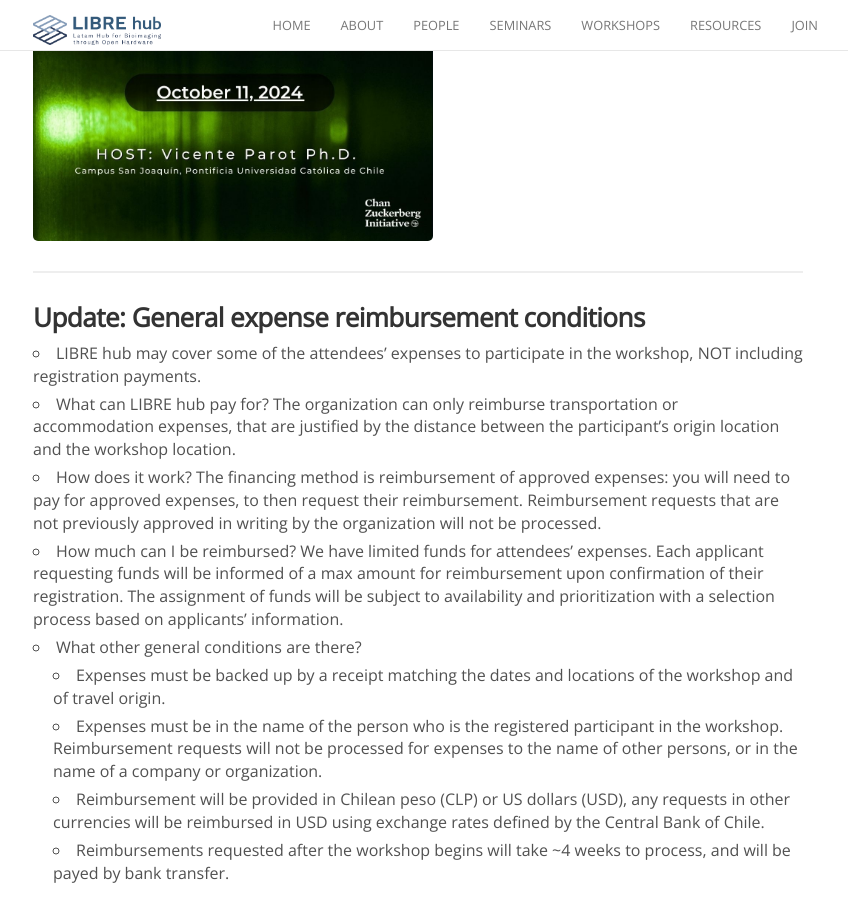
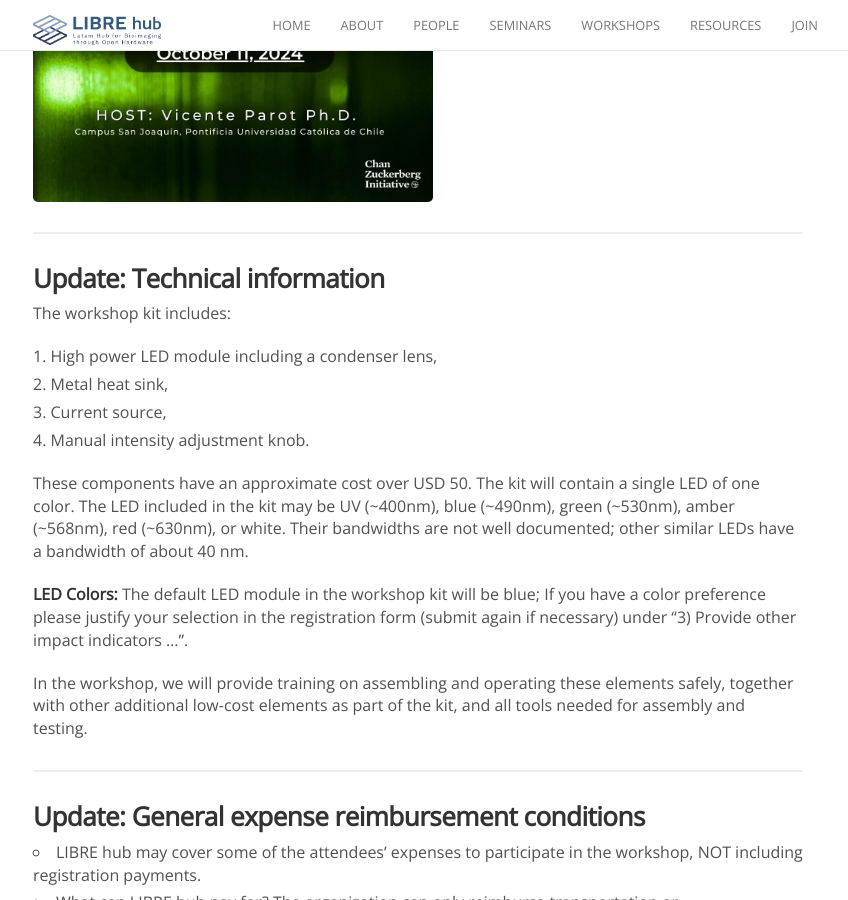
Before and after one commit to LIBREhub/LIBREhub.github.io, a Jekyll site: the page built from _posts/2024-06-12-led-illum-ws.md, in a window 1280 px wide and 900 px high, scrolled down 689 px. Shown: the whole window, without its empty margins (222-1070 px from the left). Built offline with Jekyll 4.4.1, drawn with Linux system fonts in a browser that asks for light colours; nearby versions of some CDN libraries; some of the changed text lies outside the part shown.

Commit message:
Update 2024-06-12-led-illum-ws.md
added technical info

```diff
--- a/_posts/2024-06-12-led-illum-ws.md
+++ b/_posts/2024-06-12-led-illum-ws.md
@@ -10,15 +10,31 @@ redirect_from:
 
 ## Modular Color LED Illumination for Microscopy
 
-### Hands-on workshop | Date: October 11, 2024 | Location: [San Joaquin campus](https://www.uc.cl/universidad/nuestros-campus/san-joaquin/), Pontificia Universidad Católica de Chile
-
-<br>
+### Hands-on workshop | Date: October 11, 2024
+#### Location: [San Joaquin campus](https://www.uc.cl/universidad/nuestros-campus/san-joaquin/), Pontificia Universidad Católica de Chile
 
 We are thrilled to invite you to an exciting hands-on workshop where participants will learn how to build and use a low-cost, modular fiber-coupled laser light source for microscopy. Spaces are limited, and travel funds are limited, so we encourage you to reserve your spot soon. Please register using [this form](https://forms.gle/47WS9HtJJj3Si5is7).
 
 We look forward to seeing you and embarking on this exciting journey together of open-source technologies!
 
 <img align="center" src="/images/workshops/LLIM_2024_afiche.jpg" height=500>
+
+---
+
+### Update: Technical information
+
+The workshop kit includes:
+
+1. High power LED module including a condenser lens,
+1. Metal heat sink,
+1. Current source,
+1. Manual intensity adjustment knob.
+
+These components have an approximate cost over USD 50. The kit will contain a single LED of one color. The LED included in the kit may be UV (~400nm), blue (~490nm), green (~530nm), amber (~568nm), red (~630nm), or white. Their bandwidths are not well documented; other similar LEDs have a bandwidth of about 40 nm.
+
+**LED Colors:** The default LED module in the workshop kit will be blue; If you have a color preference please justify your selection in the registration form (submit again if necessary) under "3) Provide other impact indicators ...".
+
+In the workshop, we will provide training on assembling and operating these elements safely, together with other additional low-cost elements as part of the kit, and all tools needed for assembly and testing.
 
 ---
 
@@ -40,4 +56,6 @@ We look forward to seeing you and embarking on this exciting journey together of
 
 LIBRE hub, a Pontificia Universidad Católica de Chile initiative promoting Open Hardware, adheres to the [UC Code of Conduct](https://www.uc.cl/codigo-de-honor/), the [CZI Code of Conduct](https://chanzuckerberg.github.io/open-science/CODE_OF_CONDUCT.html), and the [GOSH Code of Conduct](https://openhardware.science/gosh-2017/gosh-code-of-conduct/), which promote open access, collaboration, and transparency in science. By participating, you agree to abide by these standards.
 
+---
+
 *Subscribe to our [LIBRE hub mailing list](https://mailchi.mp/2efa11be3d6b/libre_hub) to receive more related content. All our activities are recorded and published on our [Youtube channel](https://www.youtube.com/channel/UCKaffupDA8KKrDE0rd668Xw) where they can be accessed with automatic subtitles in Spanish and Portuguese.*
```
